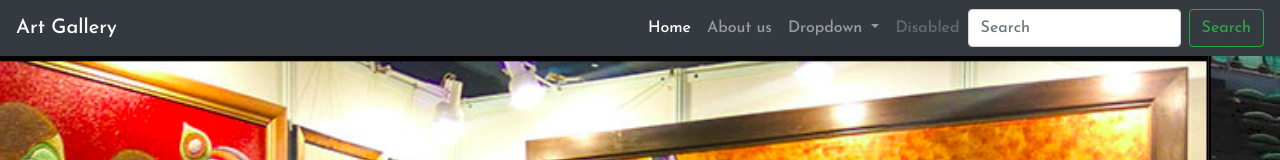
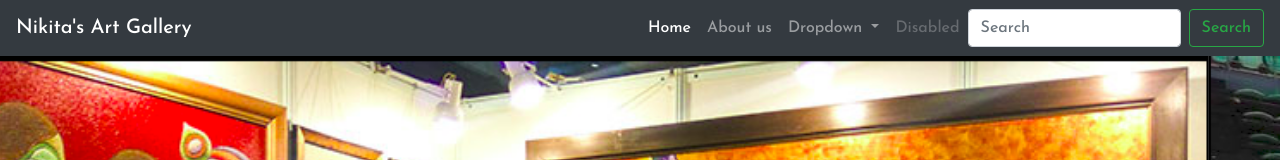
Before and after one commit to nikic3365/art-gallery, a plain HTML site: page index.html in a window 1280 px wide. Shown: the top 160 px of the page. Drawn offline with nearby package versions, Linux system fonts and the light colour scheme.

Commit message:
Nikita's Art Gallery

```diff
--- a/index.html
+++ b/index.html
@@ -20,7 +20,7 @@
 <body>
 <header>
 	<nav class="navbar navbar-expand-lg navbar-dark bg-dark">
-  <a class="navbar-brand" href="#">Art Gallery</a>
+  <a class="navbar-brand" href="#"> Nikita's Art Gallery</a>
   <button class="navbar-toggler" type="button" data-toggle="collapse" data-target="#navbarSupportedContent" aria-controls="navbarSupportedContent" aria-expanded="false" aria-label="Toggle navigation">
     <span class="navbar-toggler-icon"></span>
   </button>
```
